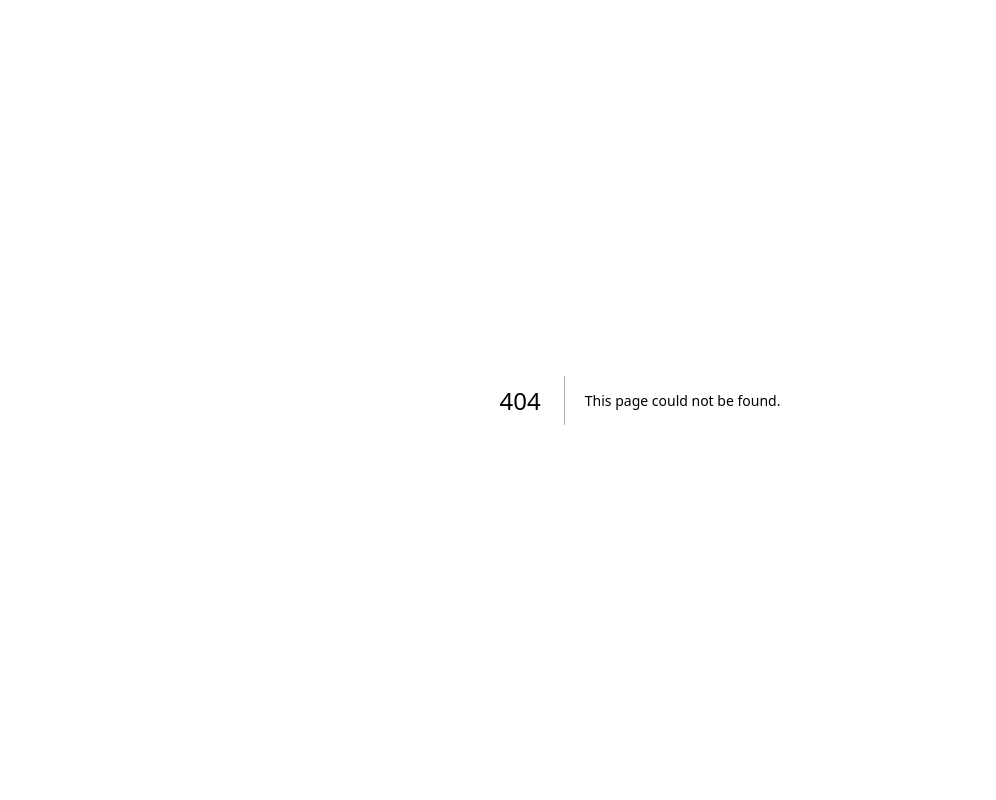
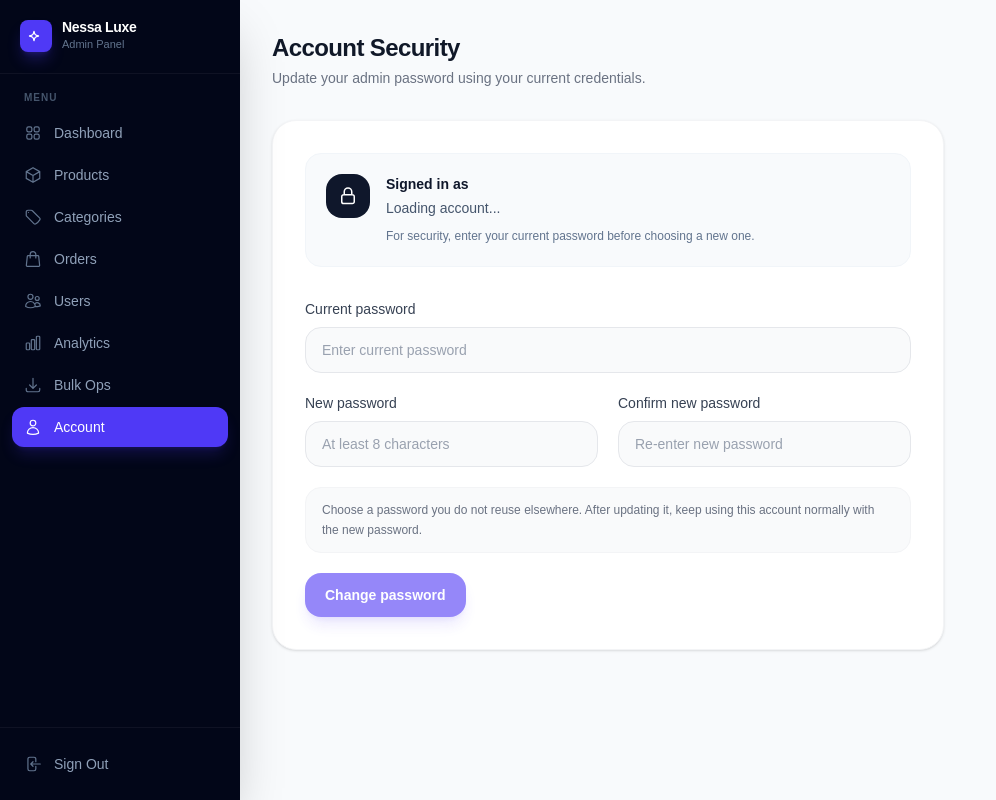
Before and after one commit to RaphaelWright/nessaluxeadmin, a Next.js app: page /admin/account in a window 1280 px wide. Before the commit this address had no page. Shown: the whole page, without its empty margins (0-996 px from the left). Built offline with nearby package versions, Linux system fonts and the light colour scheme; no server answers.

Commit message:
Add admin password change page

```diff
--- /dev/null
+++ b/app/admin/account/page.tsx
@@ -0,0 +1,208 @@
+'use client';
+
+import { FormEvent, useEffect, useState } from 'react';
+import { createClient } from '@/lib/supabase/client';
+
+function getErrorMessage(error: unknown) {
+  if (typeof error === 'object' && error !== null && 'message' in error && typeof error.message === 'string') {
+    return error.message;
+  }
+
+  return 'Something went wrong. Please try again.';
+}
+
+export default function AccountPage() {
+  const [email, setEmail] = useState('');
+  const [currentPassword, setCurrentPassword] = useState('');
+  const [newPassword, setNewPassword] = useState('');
+  const [confirmPassword, setConfirmPassword] = useState('');
+  const [error, setError] = useState('');
+  const [success, setSuccess] = useState('');
+  const [loading, setLoading] = useState(false);
+
+  useEffect(() => {
+    let active = true;
+
+    async function loadUser() {
+      const supabase = createClient();
+      const {
+        data: { user },
+      } = await supabase.auth.getUser();
+
+      if (active) {
+        setEmail(user?.email ?? '');
+      }
+    }
+
+    void loadUser();
+
+    return () => {
+      active = false;
+    };
+  }, []);
+
+  const handleSubmit = async (event: FormEvent<HTMLFormElement>) => {
+    event.preventDefault();
+
+    if (!email) {
+      setError('Unable to load the current account.');
+      setSuccess('');
+      return;
+    }
+
+    if (newPassword.length < 8) {
+      setError('New password must be at least 8 characters long.');
+      setSuccess('');
+      return;
+    }
+
+    if (newPassword !== confirmPassword) {
+      setError('New password and confirmation do not match.');
+      setSuccess('');
+      return;
+    }
+
+    if (currentPassword === newPassword) {
+      setError('New password must be different from the current password.');
+      setSuccess('');
+      return;
+    }
+
+    setLoading(true);
+    setError('');
+    setSuccess('');
+
+    const supabase = createClient();
+
+    try {
+      const { error: verifyError } = await supabase.auth.signInWithPassword({
+        email,
+        password: currentPassword,
+      });
+
+      if (verifyError) {
+        setError('Current password is incorrect.');
+        return;
+      }
+
+      const { error: updateError } = await supabase.auth.updateUser({
+        password: newPassword,
+      });
+
+      if (updateError) {
+        setError(updateError.message);
+        return;
+      }
+
+      setCurrentPassword('');
+      setNewPassword('');
+      setConfirmPassword('');
+      setSuccess('Password updated successfully.');
+    } catch (submitError) {
+      setError(getErrorMessage(submitError));
+    } finally {
+      setLoading(false);
+    }
+  };
+
+  return (
+    <div className="p-8">
+      <div className="mb-8">
+        <h1 className="text-2xl font-bold tracking-tight text-gray-900">Account Security</h1>
+        <p className="mt-1 text-sm text-gray-500">Update your admin password using your current credentials.</p>
+      </div>
+
+      <div className="max-w-2xl rounded-3xl border border-gray-100 bg-white p-8 shadow-sm">
+        <div className="mb-8 flex items-start gap-4 rounded-2xl border border-slate-100 bg-slate-50 p-5">
+          <div className="flex h-11 w-11 shrink-0 items-center justify-center rounded-2xl bg-slate-900 text-white">
+            <svg xmlns="http://www.w3.org/2000/svg" className="h-5 w-5" fill="none" viewBox="0 0 24 24" strokeWidth={1.8} stroke="currentColor">
+              <path strokeLinecap="round" strokeLinejoin="round" d="M16.5 10.5V6.75a4.5 4.5 0 10-9 0v3.75m-.75 0h10.5A2.25 2.25 0 0119.5 12.75v6A2.25 2.25 0 0117.25 21h-10.5A2.25 2.25 0 014.5 18.75v-6A2.25 2.25 0 016.75 10.5z" />
+            </svg>
+          </div>
+          <div>
+            <p className="text-sm font-semibold text-slate-900">Signed in as</p>
+            <p className="mt-1 text-sm text-slate-600">{email || 'Loading account...'}</p>
+            <p className="mt-2 text-xs leading-5 text-slate-500">
+              For security, enter your current password before choosing a new one.
+            </p>
+          </div>
+        </div>
+
+        {error && (
+          <div className="mb-6 flex items-start gap-3 rounded-2xl border border-red-100 bg-red-50 px-4 py-3.5 text-sm text-red-700">
+            <svg xmlns="http://www.w3.org/2000/svg" className="mt-0.5 h-4 w-4 shrink-0" fill="none" viewBox="0 0 24 24" strokeWidth={2} stroke="currentColor">
+              <path strokeLinecap="round" strokeLinejoin="round" d="M12 9v3.75m9-.75a9 9 0 11-18 0 9 9 0 0118 0zm-9 3.75h.008v.008H12v-.008z" />
+            </svg>
+            {error}
+          </div>
+        )}
+
+        {success && (
+          <div className="mb-6 flex items-start gap-3 rounded-2xl border border-emerald-100 bg-emerald-50 px-4 py-3.5 text-sm text-emerald-700">
+            <svg xmlns="http://www.w3.org/2000/svg" className="mt-0.5 h-4 w-4 shrink-0" fill="none" viewBox="0 0 24 24" strokeWidth={2} stroke="currentColor">
+              <path strokeLinecap="round" strokeLinejoin="round" d="M9 12.75 11.25 15 15 9.75M21 12a9 9 0 11-18 0 9 9 0 0118 0z" />
+            </svg>
+            {success}
+          </div>
+        )}
+
+        <form onSubmit={handleSubmit} className="space-y-5">
+          <div>
+            <label className="mb-2 block text-sm font-medium text-gray-700">Current password</label>
+            <input
+              type="password"
+              value={currentPassword}
+              onChange={(event) => setCurrentPassword(event.target.value)}
+              className="w-full rounded-2xl border border-gray-200 bg-gray-50 px-4 py-3 text-sm text-gray-900 placeholder-gray-400 transition-all focus:border-transparent focus:bg-white focus:outline-none focus:ring-2 focus:ring-indigo-500"
+              placeholder="Enter current password"
+              autoComplete="current-password"
+              required
+            />
+          </div>
+
+          <div className="grid gap-5 md:grid-cols-2">
+            <div>
+              <label className="mb-2 block text-sm font-medium text-gray-700">New password</label>
+              <input
+                type="password"
+                value={newPassword}
+                onChange={(event) => setNewPassword(event.target.value)}
+                className="w-full rounded-2xl border border-gray-200 bg-gray-50 px-4 py-3 text-sm text-gray-900 placeholder-gray-400 transition-all focus:border-transparent focus:bg-white focus:outline-none focus:ring-2 focus:ring-indigo-500"
+                placeholder="At least 8 characters"
+                autoComplete="new-password"
+                minLength={8}
+                required
+              />
+            </div>
+
+            <div>
+              <label className="mb-2 block text-sm font-medium text-gray-700">Confirm new password</label>
+              <input
+                type="password"
+                value={confirmPassword}
+                onChange={(event) => setConfirmPassword(event.target.value)}
+                className="w-full rounded-2xl border border-gray-200 bg-gray-50 px-4 py-3 text-sm text-gray-900 placeholder-gray-400 transition-all focus:border-transparent focus:bg-white focus:outline-none focus:ring-2 focus:ring-indigo-500"
+                placeholder="Re-enter new password"
+                autoComplete="new-password"
+                minLength={8}
+                required
+              />
+            </div>
+          </div>
+
+          <div className="rounded-2xl border border-gray-100 bg-gray-50 px-4 py-3 text-xs leading-5 text-gray-500">
+            Choose a password you do not reuse elsewhere. After updating it, keep using this account normally with the new password.
+          </div>
+
+          <button
+            type="submit"
+            disabled={loading || !email}
+            className="inline-flex min-w-40 items-center justify-center rounded-2xl bg-indigo-600 px-5 py-3 text-sm font-semibold text-white shadow-lg shadow-indigo-600/20 transition-all hover:bg-indigo-700 disabled:cursor-not-allowed disabled:opacity-60"
+          >
+            {loading ? 'Updating...' : 'Change password'}
+          </button>
+        </form>
+      </div>
+    </div>
+  );
+}
--- a/app/admin/layout.tsx
+++ b/app/admin/layout.tsx
@@ -58,6 +58,14 @@ const NAV = [
     icon: (
       <svg xmlns="http://www.w3.org/2000/svg" fill="none" viewBox="0 0 24 24" strokeWidth={1.6} stroke="currentColor" className="w-[18px] h-[18px]">
         <path strokeLinecap="round" strokeLinejoin="round" d="M3 16.5v2.25A2.25 2.25 0 005.25 21h13.5A2.25 2.25 0 0021 18.75V16.5M16.5 12L12 16.5m0 0L7.5 12m4.5 4.5V3" />
+      </svg>
+    ),
+  },
+  {
+    label: 'Account', href: '/admin/account',
+    icon: (
+      <svg xmlns="http://www.w3.org/2000/svg" fill="none" viewBox="0 0 24 24" strokeWidth={1.6} stroke="currentColor" className="w-[18px] h-[18px]">
+        <path strokeLinecap="round" strokeLinejoin="round" d="M15.75 6.75a3.75 3.75 0 11-7.5 0 3.75 3.75 0 017.5 0zM4.501 20.118a7.5 7.5 0 0114.998 0A17.933 17.933 0 0112 21.75c-2.676 0-5.216-.584-7.499-1.632z" />
       </svg>
     ),
   },
```
